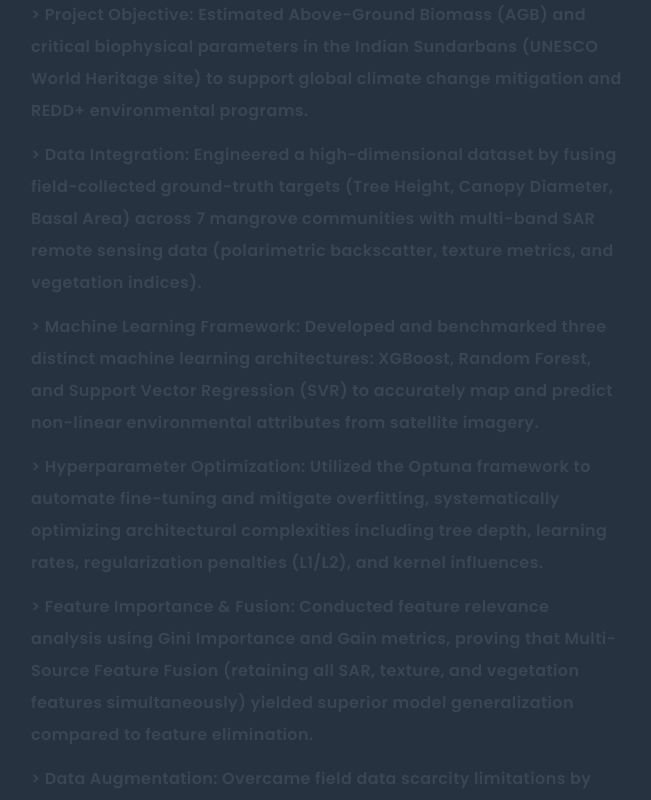
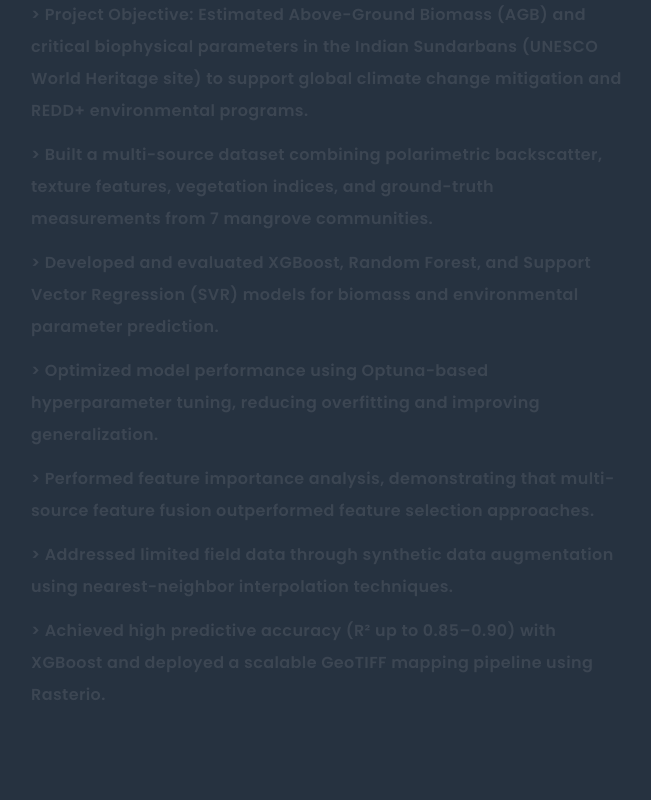
Before and after one commit to asthamishra02/Portfolio, a Next.js app: page / in a window 1280 px wide. Shown: the part 1880-2680 px from the top of the page, without its empty margins (194-845 px from the left). Built offline with nearby package versions, Linux system fonts and the light colour scheme.

Commit message:
experience description shortened

```diff
--- a/app/page.tsx
+++ b/app/page.tsx
@@ -801,32 +801,27 @@ export default function Home() {
           </p>
 
           <p>
-            &gt; Data Integration: Engineered a high-dimensional dataset by fusing field-collected ground-truth targets (Tree Height, Canopy Diameter, Basal Area)
-            across 7 mangrove communities with multi-band SAR remote sensing data (polarimetric backscatter, texture metrics, and vegetation indices).
+            &gt; Built a multi-source dataset combining polarimetric backscatter, texture features, vegetation indices, and ground-truth measurements from 7 mangrove communities.
           </p>
 
           <p>
-            &gt; Machine Learning Framework: Developed and benchmarked three distinct machine learning architectures: XGBoost, Random Forest, and Support Vector Regression (SVR)
-            to accurately map and predict non-linear environmental attributes from satellite imagery.
+            &gt; Developed and evaluated XGBoost, Random Forest, and Support Vector Regression (SVR) models for biomass and environmental parameter prediction.
          </p>
 
          <p>
-            &gt; Hyperparameter Optimization: Utilized the Optuna framework to automate fine-tuning and mitigate overfitting, systematically optimizing architectural complexities including tree depth, learning rates, regularization penalties (L1/L2), and kernel influences.
+            &gt; Optimized model performance using Optuna-based hyperparameter tuning, reducing overfitting and improving generalization.
          </p>
 
           <p>
-            &gt; Feature Importance & Fusion: Conducted feature relevance analysis using Gini Importance and Gain metrics, proving that Multi-Source Feature Fusion (retaining all SAR, texture, and vegetation features simultaneously)
-            yielded superior model generalization compared to feature elimination.
+            &gt; Performed feature importance analysis, demonstrating that multi-source feature fusion outperformed feature selection approaches.
          </p>
 
           <p>
-            &gt; Data Augmentation: Overcame field data scarcity limitations by implementing a synthetic data generation strategy using Nearest Neighbor interpolation,
-            drastically reducing model overfitting and stabilizing performance in data-poor conditions.
+            &gt; Addressed limited field data through synthetic data augmentation using nearest-neighbor interpolation techniques.
          </p>
 
           <p>
-            &gt; Results & Block Deployment: Achieved high predictive accuracy with XGBoost emerging as the top model (R2_scores up to 0.96–0.97). Engineered a scalable deployment pipeline using the Rasterio library to process
-            large satellite scenes in memory-efficient spatial blocks and output production-grade GeoTIFF maps.
+            &gt; Achieved high predictive accuracy (R² up to 0.85–0.90) with XGBoost and deployed a scalable GeoTIFF mapping pipeline using Rasterio.
          </p>
         </div>
       </div>
@@ -910,7 +905,7 @@ biophysical indices with ground measurements to achieve reliable parameter estim
 >
   {/* Replaced -ml-2 md:-ml-4 with text-center to center the Projects heading */}
 <h2
-  className={`text-4xl md:text-4xl lg:text-5xl text-zinc-100 mb-12 -ml-3 md:-ml-9 tracking-wide ${mukta.className}`}
+  className={`text-4xl md:text-4xl lg:text-5xl text-zinc-100 mb-12 -ml-4 md:-ml-9 tracking-wide ${mukta.className}`}
 >
   Projects
 </h2>
```
